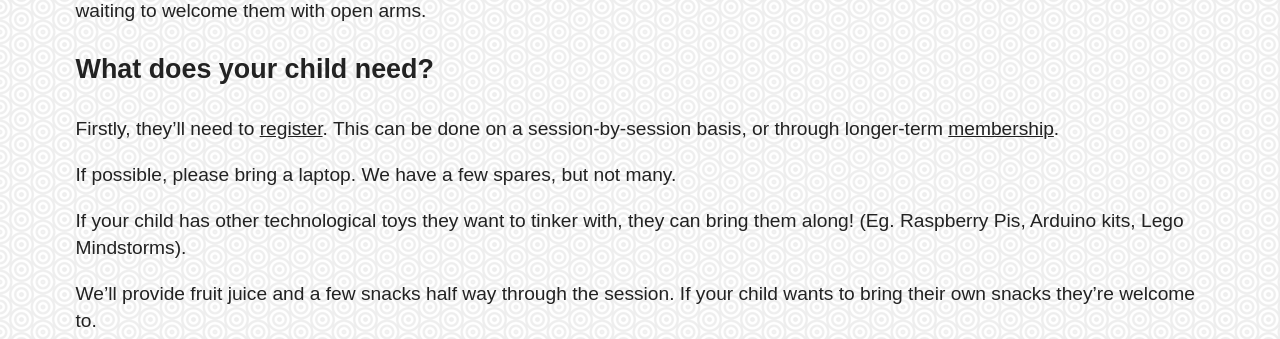
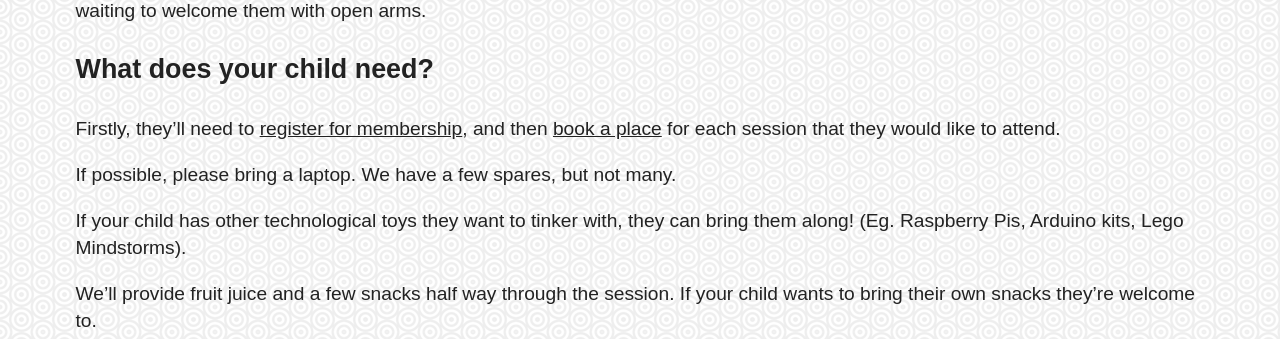
Before and after one commit to prewired/prewired.github.io, a Jekyll site: the page built from parents.md, in a window 1280 px wide and 900 px high, scrolled down 1176 px. Shown: the part 142-481 px from the top of the window. Built offline with Jekyll 4.4.1, drawn with Linux system fonts in a browser that asks for light colours; some web fonts are replaced.

Commit message:
Update info for parents for new reg sys

```diff
--- a/parents.md
+++ b/parents.md
@@ -25,7 +25,7 @@
 
 ### What does your child need?
 
-Firstly, they'll need to [register](membership.html). This can be done on a session-by-session basis, or through longer-term [membership](#membership).
+Firstly, they'll need to [register for membership](membership.html), and then [book a place](http://www.eventbrite.co.uk/e/prewired-tickets-12525428895) for each session that they would like to attend.
 
 If possible, please bring a laptop. We have a few spares, but not many.
 
```
